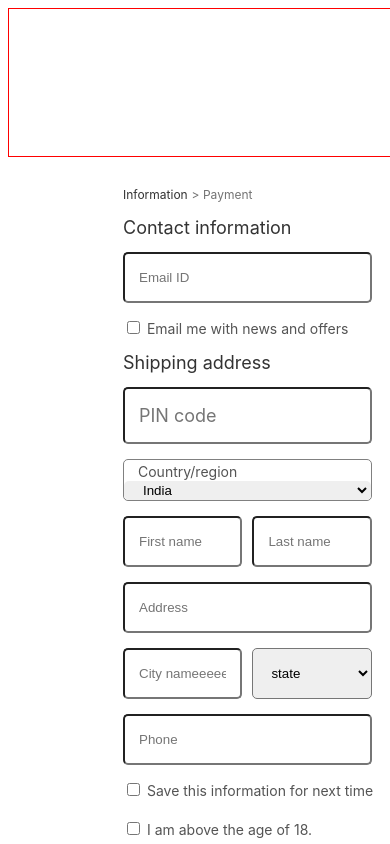
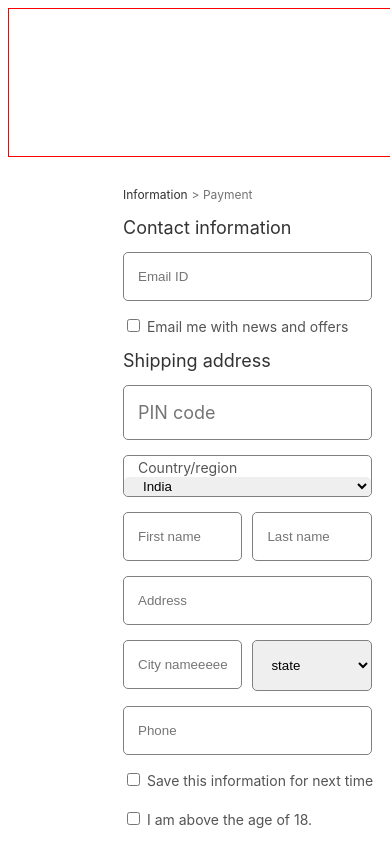
Before and after one commit to sauravsaran99/lakmeindia, a plain HTML site: page payment.html in a window 390 px wide. Shown: the top 844 px of the page. Drawn offline with Linux system fonts and the light colour scheme.

Commit message:
edited payment

```diff
--- a/payment.css
+++ b/payment.css
@@ -20,6 +20,7 @@
 }
 #paymentDiv {
     width: 56%;
+    grid-area: pD;
 
     /* border: 1px solid red; */
     padding: 28px 59.281px 0px 0px;
@@ -29,6 +30,7 @@
     width: 43%;
     border: 1px solid gray;
     padding: 28px 0px 0px 39.5156px;
+    grid-area: iD;
 
 }
 #headSpan1 {
@@ -96,6 +98,7 @@ p{
 .inputs {
     width: 100%;
     float: left;
+    border: 1px solid gray;
     border-radius: 5px;
     -webkit-box-sizing: border-box;
     box-sizing: border-box;
@@ -157,3 +160,14 @@ a {
 #regionDiv {
     border:1px solid gray
 }
+
+@media only screen and (min-width:0px) and (max-width:1000px) {
+    #content {
+        height: auto;
+        grid-template-columns: repeat(1, auto);
+        grid-template-rows: auto auto;
+        grid-template-areas:
+        "iD"
+        "pD";
+    }
+}
```
Also changed, not shown: payment.html (+0 -1 lines).
